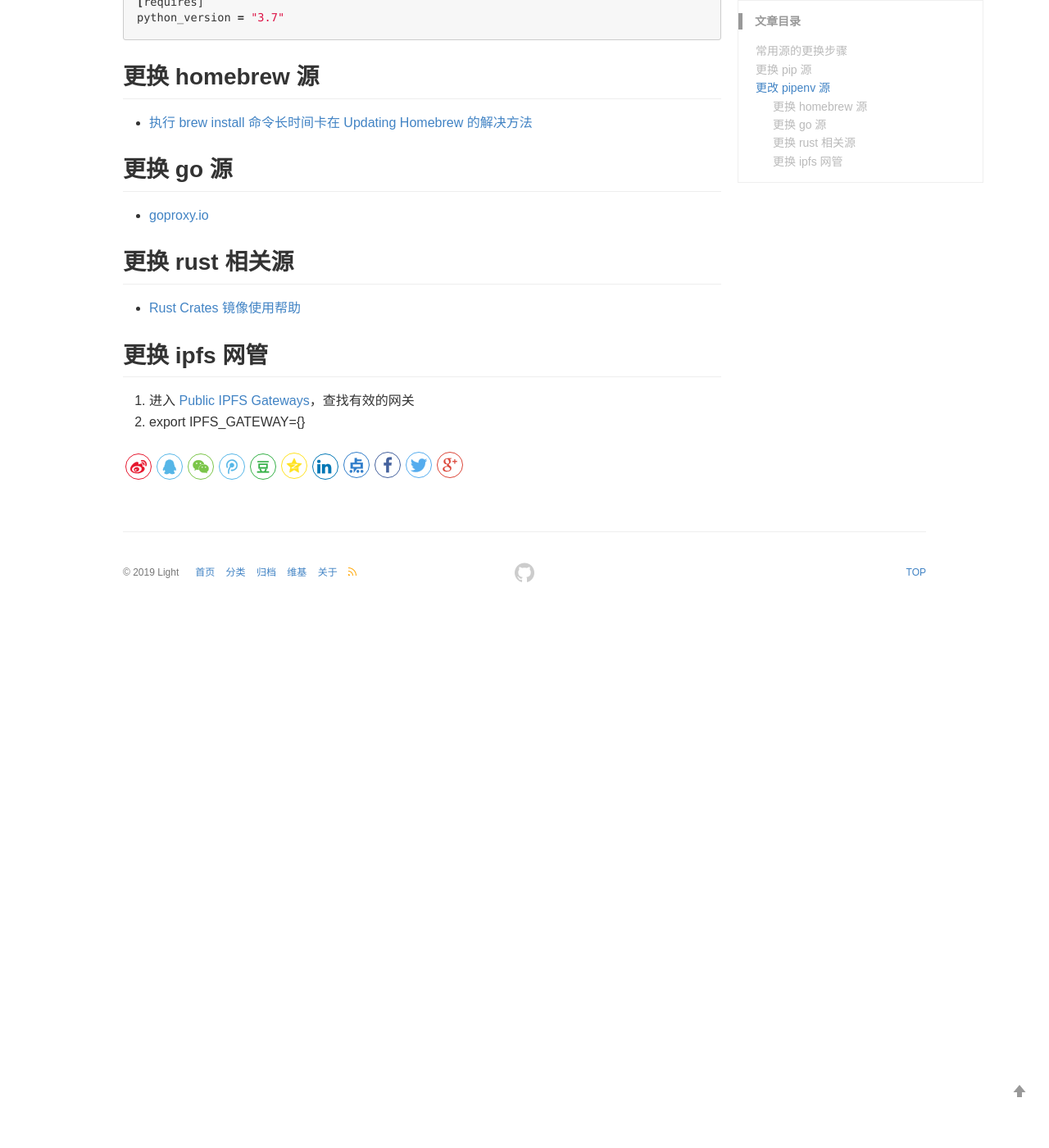
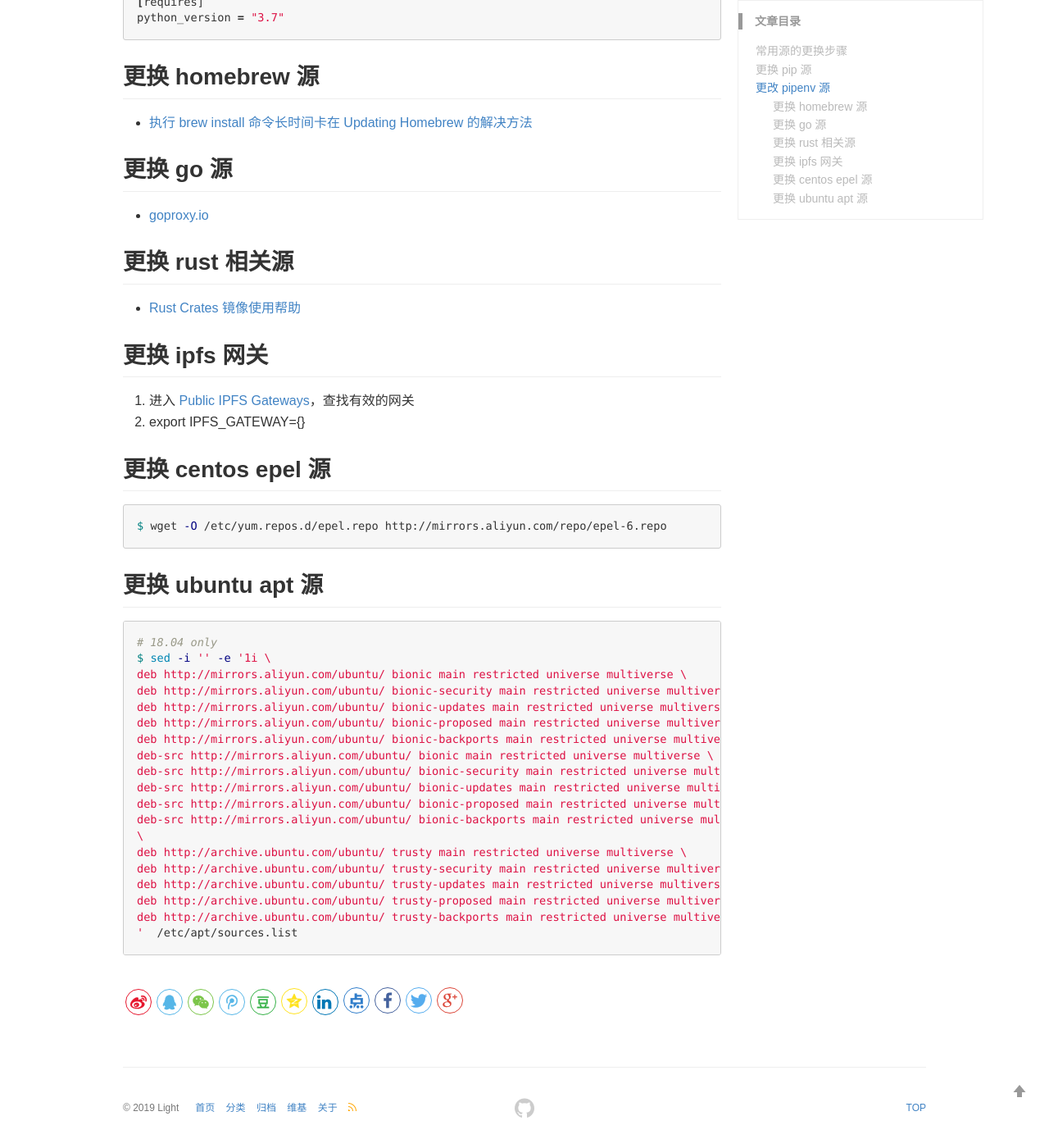
Before and after one commit to halysl/halysl.github.io, a Jekyll site: the page built from _wiki/000-更换源.md, in a window 1280 px wide and 1400 px high, scrolled down 1737 px. Shown: the whole window at 82% size. Built offline with Jekyll 4.4.1, drawn with Linux system fonts in a browser that asks for light colours; before the commit the page ends 2484 px from its top, so only the background shows below that.

Commit message:
modified: add repo source

````diff
--- a/_wiki/000-更换源.md
+++ b/_wiki/000-更换源.md
@@ -91,7 +91,37 @@
 
 - [Rust Crates 镜像使用帮助](https://lug.ustc.edu.cn/wiki/mirrors/help/rust-crates)
 
-## 更换 ipfs 网管
+## 更换 ipfs 网关
 
 1. 进入 [Public IPFS Gateways](https://ipfs.github.io/public-gateway-checker/)，查找有效的网关
 2. export IPFS_GATEWAY={}
+
+## 更换 centos epel 源
+
+```sh
+$ wget -O /etc/yum.repos.d/epel.repo http://mirrors.aliyun.com/repo/epel-6.repo
+```
+
+## 更换 ubuntu apt 源
+
+```sh
+# 18.04 only
+$ sed -i '' -e '1i \
+deb http://mirrors.aliyun.com/ubuntu/ bionic main restricted universe multiverse \
+deb http://mirrors.aliyun.com/ubuntu/ bionic-security main restricted universe multiverse \
+deb http://mirrors.aliyun.com/ubuntu/ bionic-updates main restricted universe multiverse \
+deb http://mirrors.aliyun.com/ubuntu/ bionic-proposed main restricted universe multiverse \
+deb http://mirrors.aliyun.com/ubuntu/ bionic-backports main restricted universe multiverse \
+deb-src http://mirrors.aliyun.com/ubuntu/ bionic main restricted universe multiverse \
+deb-src http://mirrors.aliyun.com/ubuntu/ bionic-security main restricted universe multiverse \
+deb-src http://mirrors.aliyun.com/ubuntu/ bionic-updates main restricted universe multiverse \
+deb-src http://mirrors.aliyun.com/ubuntu/ bionic-proposed main restricted universe multiverse \
+deb-src http://mirrors.aliyun.com/ubuntu/ bionic-backports main restricted universe multiverse \
+\
+deb http://archive.ubuntu.com/ubuntu/ trusty main restricted universe multiverse \
+deb http://archive.ubuntu.com/ubuntu/ trusty-security main restricted universe multiverse \
+deb http://archive.ubuntu.com/ubuntu/ trusty-updates main restricted universe multiverse \
+deb http://archive.ubuntu.com/ubuntu/ trusty-proposed main restricted universe multiverse \
+deb http://archive.ubuntu.com/ubuntu/ trusty-backports main restricted universe multiverse \
+'  /etc/apt/sources.list
+```
````
